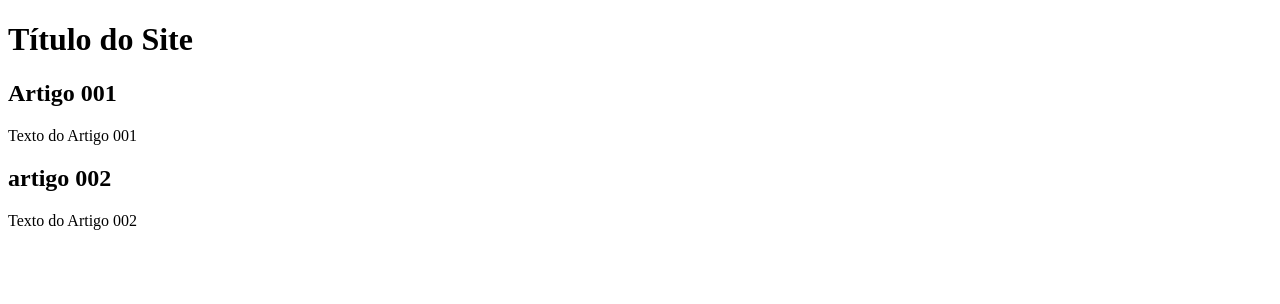
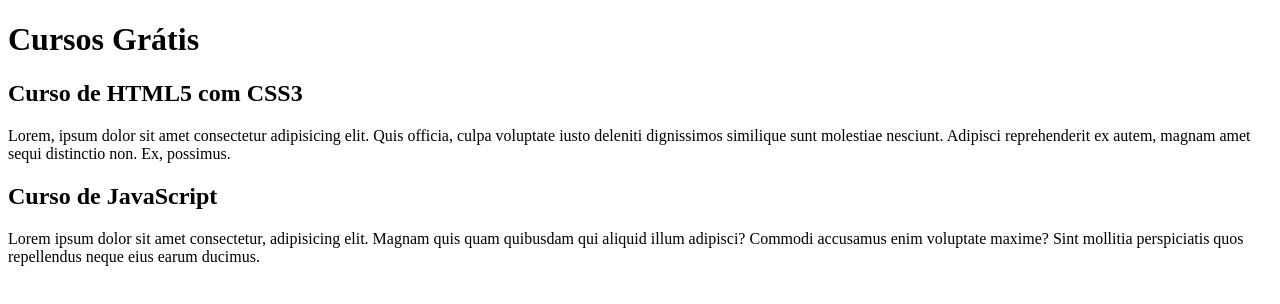
Before and after one commit to GuilhermeRodrigues-Dev/projeto-site, a plain HTML site: page index.html in a window 1280 px wide. Drawn offline with Linux system fonts and the light colour scheme.

Commit message:
comecei a escrever o conteúdo

```diff
--- a/index.html
+++ b/index.html
@@ -9,15 +9,15 @@
 <body>
     <main>
         <header>
-            <h1>Título do Site</h1>
+            <h1>Cursos Grátis</h1>
         </header>
         <article>
-            <h2>Artigo 001</h2>
-            <p>Texto do Artigo 001</p>
+            <h2>Curso de HTML5 com CSS3</h2>
+            <p>Lorem, ipsum dolor sit amet consectetur adipisicing elit. Quis officia, culpa voluptate iusto deleniti dignissimos similique sunt molestiae nesciunt. Adipisci reprehenderit ex autem, magnam amet sequi distinctio non. Ex, possimus.</p>
         </article>
         <article>
-            <h2>artigo 002</h2>
-            <p>Texto do Artigo 002</p>
+            <h2>Curso de JavaScript</h2>
+            <p>Lorem ipsum dolor sit amet consectetur, adipisicing elit. Magnam quis quam quibusdam qui aliquid illum adipisci? Commodi accusamus enim voluptate maxime? Sint mollitia perspiciatis quos repellendus neque eius earum ducimus.</p>
         </article>
     </main>
 </body>
```
